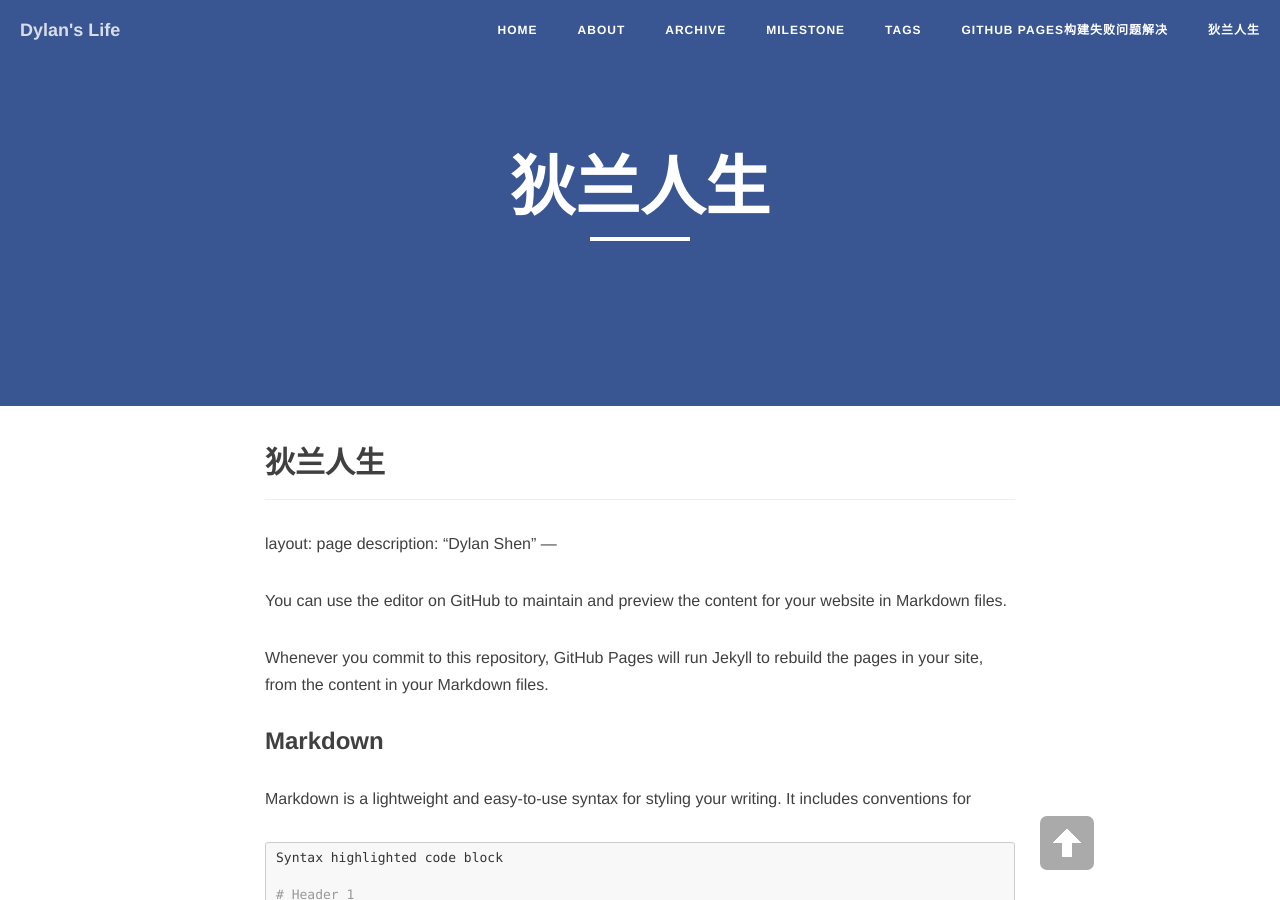
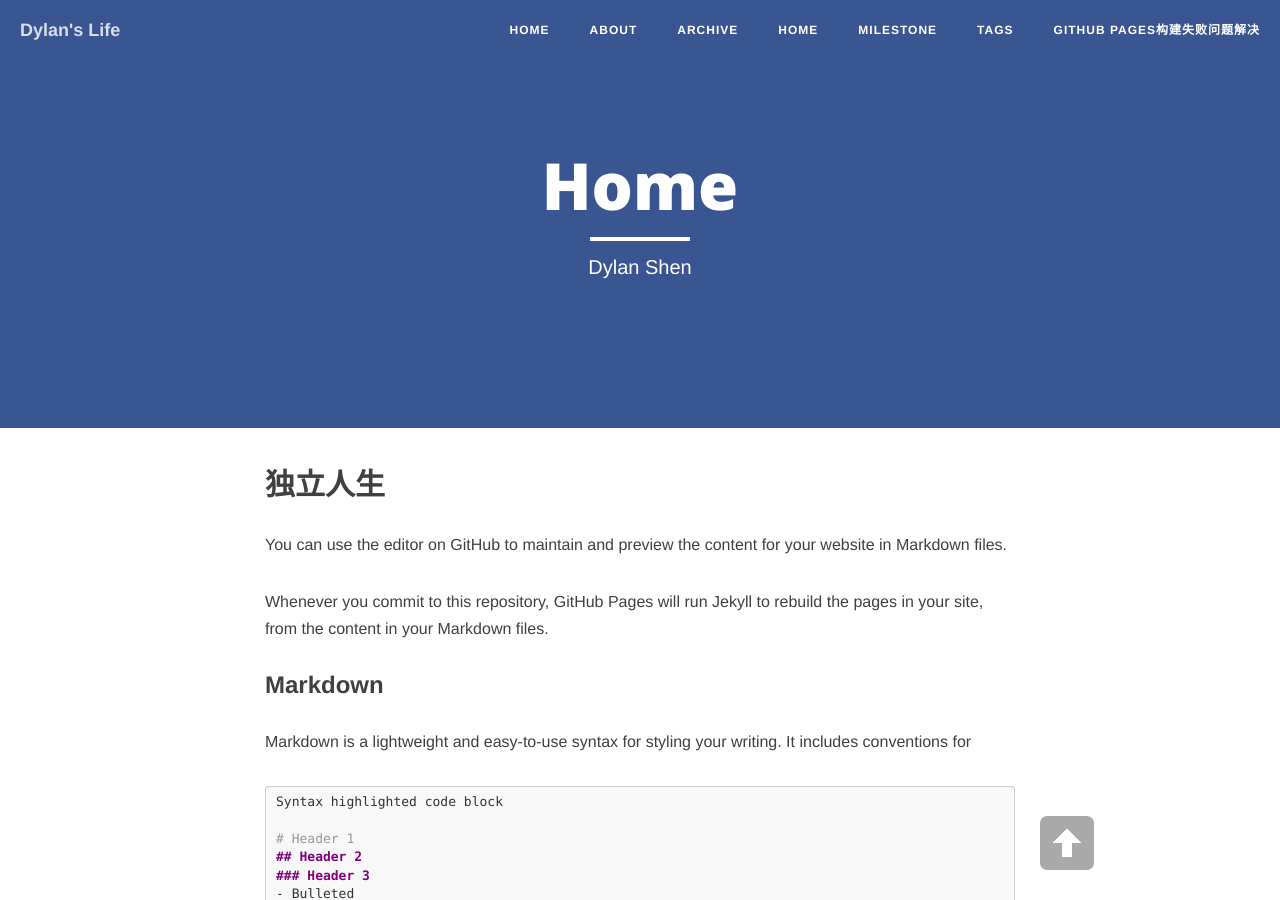
Before and after one commit to DylanShen2017/dylanshen2017.github.io, a Jekyll site: the page built from index.md, in a window 1280 px wide and 900 px high. Built offline with Jekyll 4.4.1, drawn with Linux system fonts in a browser that asks for light colours; nearby versions of some CDN libraries; our own code applies the rules of GitHub Pages for plain Markdown files; the list of posts is cut into pages by our own code.

Commit message:
20171110.3

```diff
--- a/index.md
+++ b/index.md
@@ -1,8 +1,11 @@
-## 狄兰人生
 ---
 layout: page
+title: "Home"
+header-img: "img/facebook.jpg"
 description: "Dylan Shen"
 ---
+
+## 独立人生
 
 You can use the [editor on GitHub](https://github.com/DylanShen2017/dylanshen2017.github.io/edit/master/index.md) to maintain and preview the content for your website in Markdown files.
 
```
